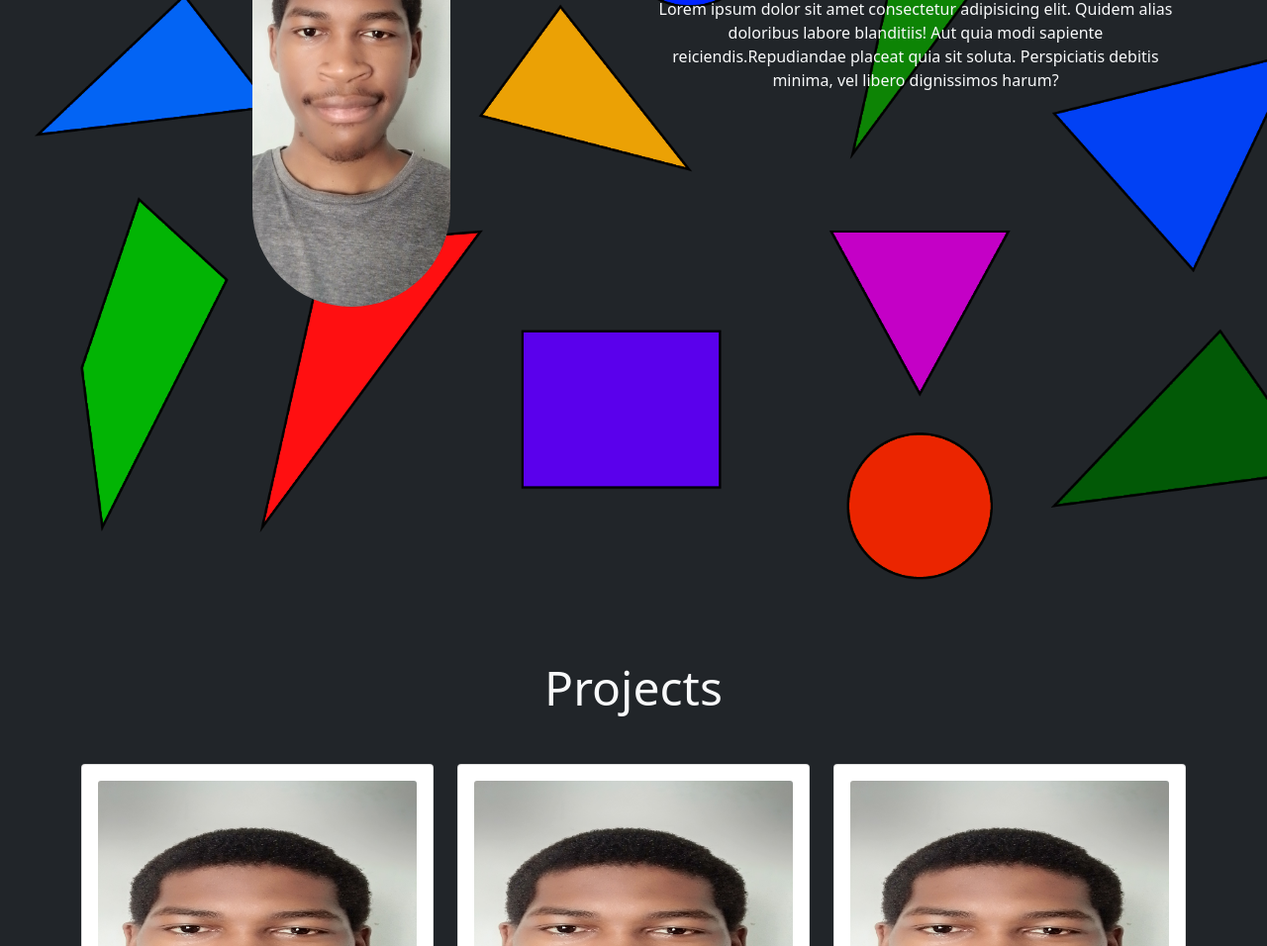
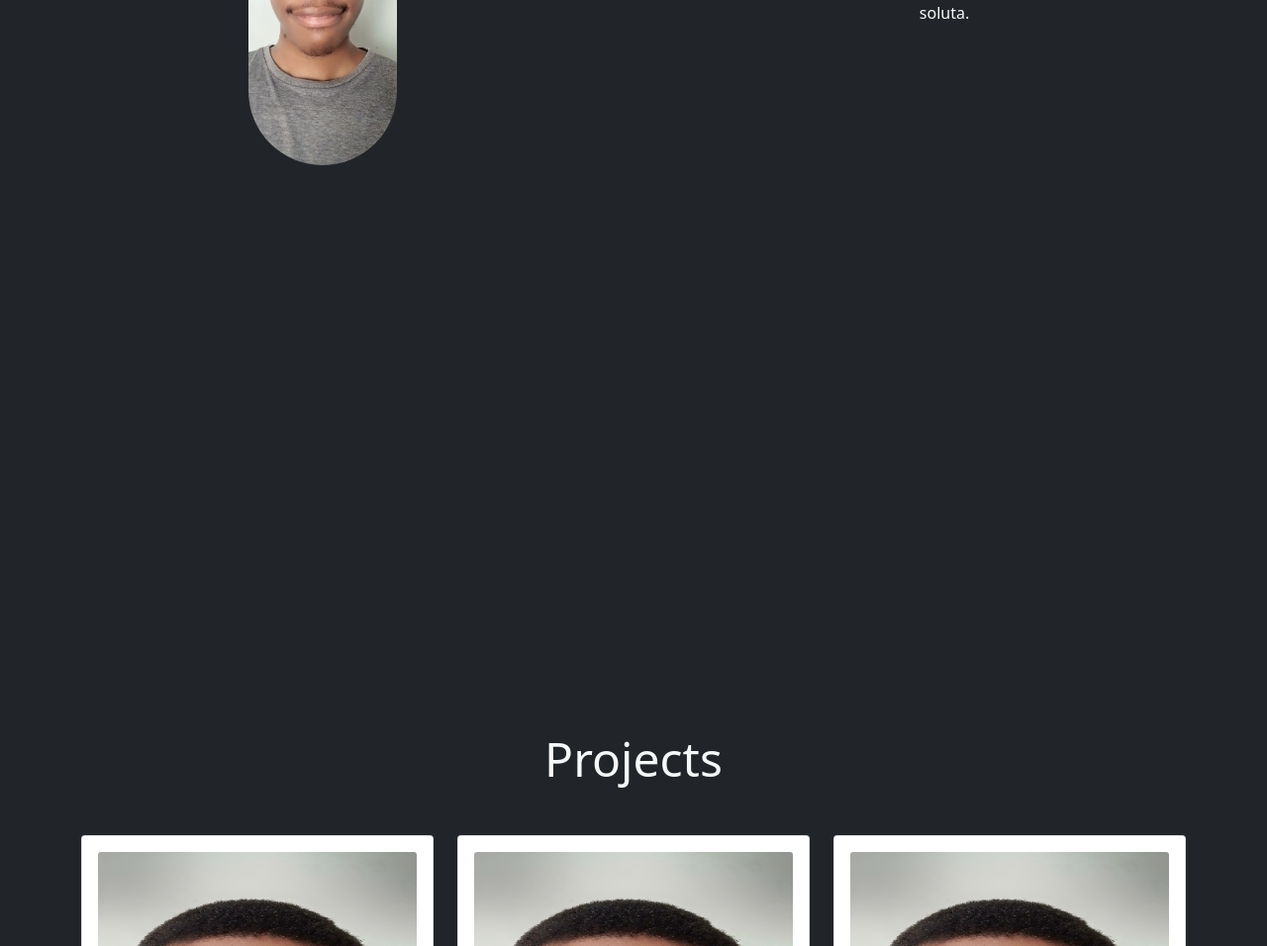
Before and after one commit to skandals/skandals.github.io, a plain HTML site: page index.html in a window 1280 px wide. Shown: the part 240-1196 px from the top of the page at 99% size. Drawn offline with Linux system fonts and the light colour scheme.

Commit message:
fixed grid system 2

```diff
--- a/index.html
+++ b/index.html
@@ -30,23 +30,22 @@
 
     <!-- about me section -->
   <div class="container-fluid bg-dark vh-100 mb-5" id="aboutMe">
-   <div class="container">
+   <div class="container-fluid">
 
      <div class="row">
 
-          <div class="col-sm-12 col-md-6 mt-5 text-center text-lg-left justify-content-center">
-            <img src="me.jpg" alt="" class="img-fluid rounded-pill" width="200" height="200">
+          <div class="col-sm-12 col-md-12 col-lg-6 mt-3 text-center text-lg-left justify-content-center">
+            <img src="me.jpg" alt="" class="img-fluid rounded-pill" width="150" height="150">
           </div>
 
-          <div class="col-sm-12 col-md-6 text-center text-light mt-md-5">
+          <div class="col-sm-12 col-md-12 col-lg-6 text-center text-light mt-md-3">
              <span class="display-4">SIFISO NXUMALO</span>
               <br>
                <span class="display-6">Web Developer</span>
                 <br>
-                 <p class="mt-3 d-sm-none d-md-block">
+                 <p class="my-1 d-sm-block d-none">
                    Lorem ipsum dolor sit amet consectetur adipisicing elit. Quidem alias doloribus labore blanditiis!
                     Aut quia modi sapiente reiciendis.Repudiandae placeat quia sit soluta.
-                    Perspiciatis debitis minima, vel libero dignissimos harum?
                   </p>
           </div>
 
@@ -58,9 +57,10 @@
 
 
  <!-- projects -->
- <div class="container-fluid bg-dark clearfix mt-sm-5">
+  <div class="mt-2"><br></div>
+ <div class="container-fluid bg-dark clearfix mt-5">
     <div class="container text-center">
-       <div class="mb-5"><span class="display-5 text-light">Projects</span></div>
+       <div class="my-5"><span class="display-5 text-light">Projects</span></div>
 
         <div class="row">
 
@@ -70,7 +70,7 @@
               <div class="card-body">
                 <!-- card image -->
                 <div class="">
-                  <img src="me.jpg" alt="" srcset="" class="card-img" height="400">
+                  <img src="me.jpg" alt="" srcset="" class="card-img-top" height="400">
                 </div>
 
                 <div class="card-header"><h4>TO DO LIST</h4></div>
@@ -90,7 +90,7 @@
                       <div class="card-body">
                         <!-- card image -->
                         <div class="">
-                          <img src="me.jpg" alt="" srcset="" class="card-img" height="400">
+                          <img src="me.jpg" alt="" srcset="" class="card-img-top" height="400">
                         </div>
 
                         <div class="card-header"><h4 class="text-uppercase">ESK VIDEO</h4></div>
@@ -110,7 +110,7 @@
               <div class="card-body">
                 <!-- card image -->
                 <div class="">
-                  <img src="me.jpg" alt="" srcset="" class="card-img" height="400">
+                  <img src="me.jpg" alt="" srcset="" class="card-img-top" height="400">
                 </div>
 
                 <div class="card-header"><h4 class="text-uppercase">SHORT STORIES</h4></div>
--- a/style.css
+++ b/style.css
@@ -10,9 +10,9 @@
   color:rgb(27, 96, 225) !important;
 }
 
-#aboutMe {
+/* #aboutMe {
   background:url('bg-pic.png');
   background-repeat: no-repeat;
   background-size: cover;
   background-blend-mode:hard-light;
-}
+} */
```
